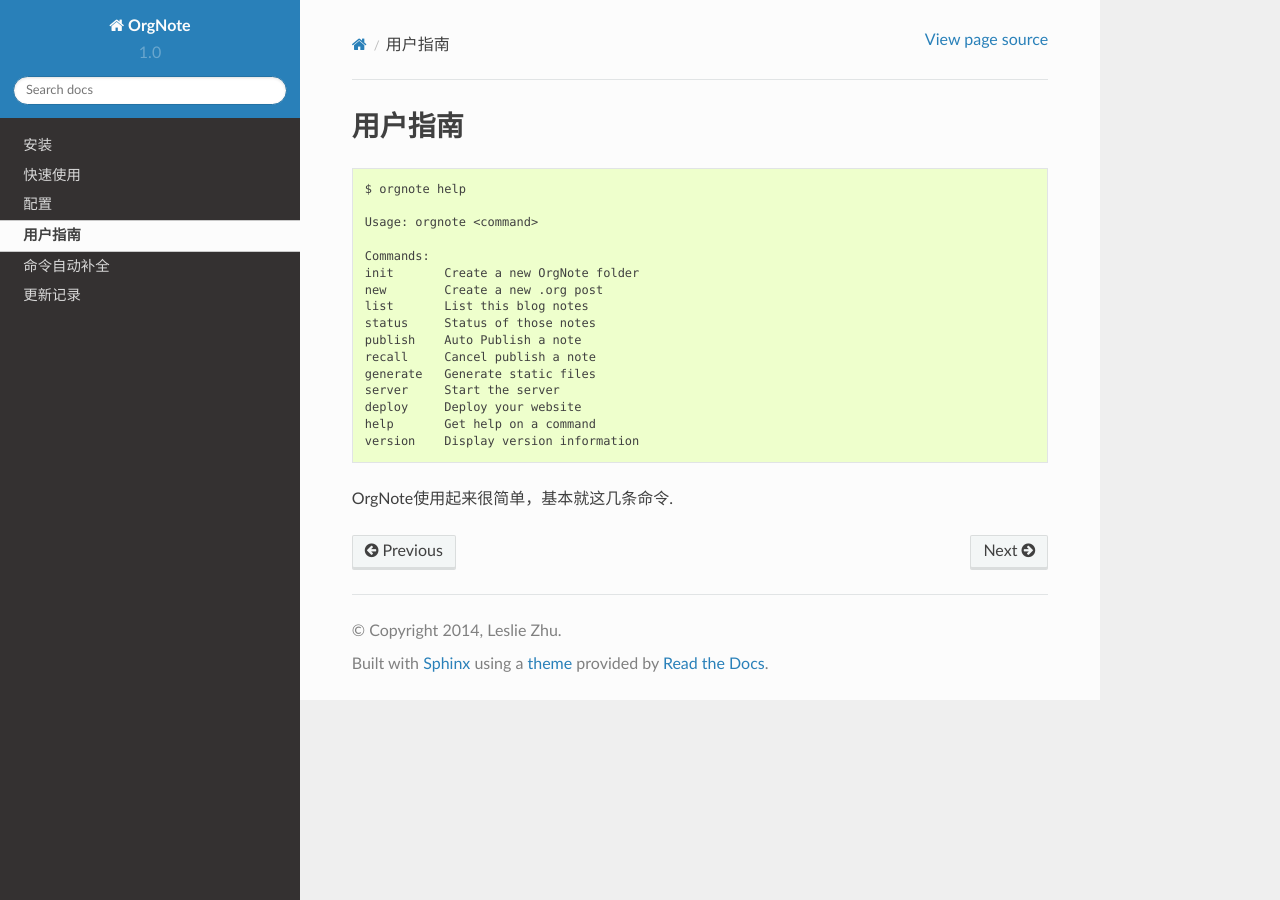
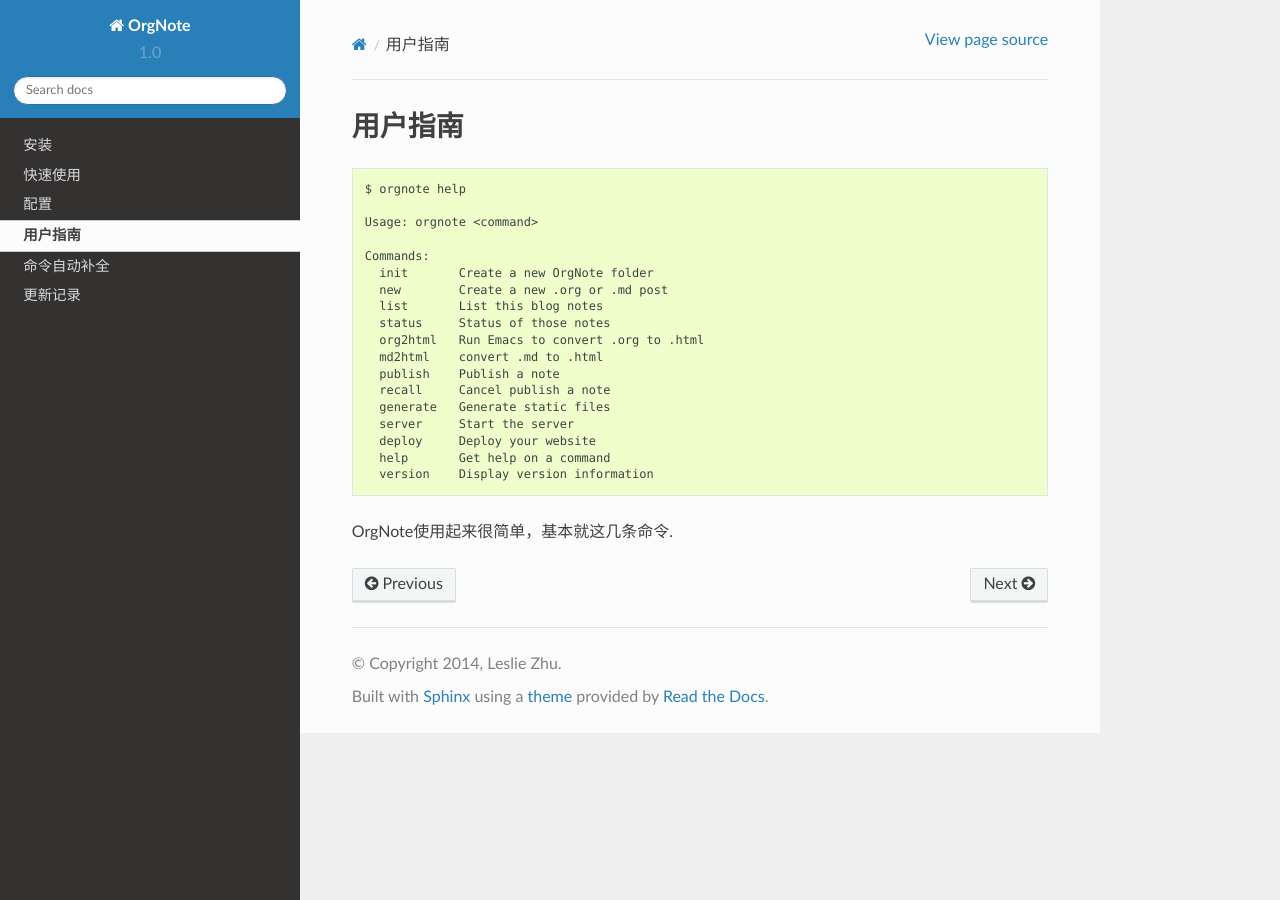
Before and after one commit to LeslieZhu/OrgNote, a Sphinx documentation site: the page built from docs/usage.rst, in a window 1280 px wide. Built offline with Sphinx 7.4.7 and the Read the Docs theme 2.0.0, drawn with Linux system fonts in a browser that asks for light colours; formulas are drawn with MathJax 3.

Commit message:
update usage info

```diff
--- a/docs/usage.rst
+++ b/docs/usage.rst
@@ -8,16 +8,18 @@
    Usage: orgnote <command>
 
    Commands:
-   init       Create a new OrgNote folder
-   new        Create a new .org post
-   list       List this blog notes
-   status     Status of those notes
-   publish    Auto Publish a note
-   recall     Cancel publish a note
-   generate   Generate static files
-   server     Start the server
-   deploy     Deploy your website
-   help       Get help on a command
-   version    Display version information
+     init       Create a new OrgNote folder
+     new        Create a new .org or .md post
+     list       List this blog notes
+     status     Status of those notes
+     org2html   Run Emacs to convert .org to .html
+     md2html    convert .md to .html
+     publish    Publish a note
+     recall     Cancel publish a note
+     generate   Generate static files
+     server     Start the server
+     deploy     Deploy your website
+     help       Get help on a command
+     version    Display version information
 
 OrgNote使用起来很简单，基本就这几条命令.
```
Also changed, not shown: README.rst (+14 -12 lines).
